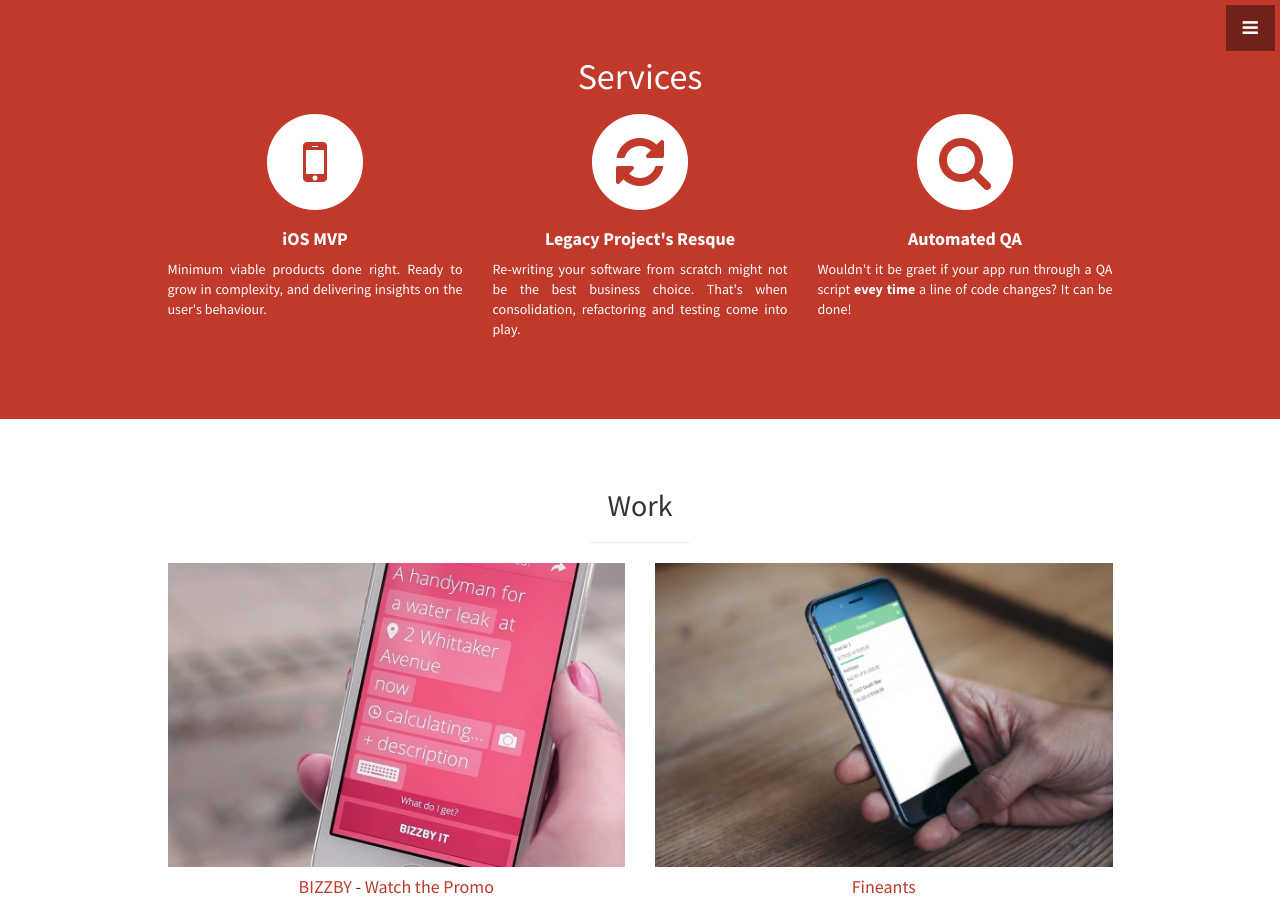
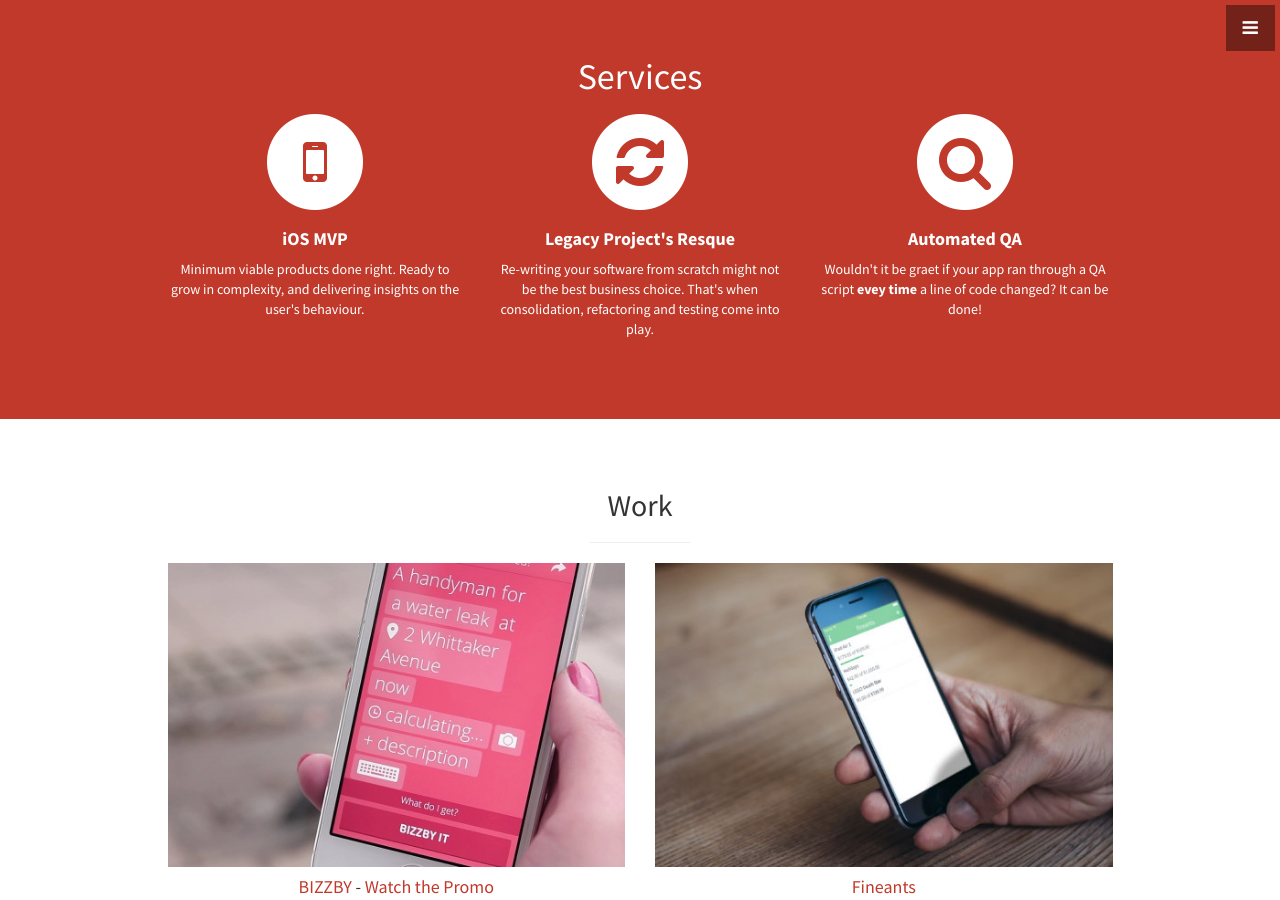
Before and after one commit to mokagio/giovannilodi.com, a Jekyll site: the page built from index.html, in a window 1280 px wide and 900 px high, scrolled down 1125 px. Built offline with Jekyll 4.4.1, drawn with Linux system fonts in a browser that asks for light colours.

Commit message:
Fix typo

```diff
--- a/_layouts/default.html
+++ b/_layouts/default.html
@@ -99,7 +99,7 @@
                                 <h4>
                                     <strong>iOS MVP</strong>
                                 </h4>
-                                <p class="text-justify">
+                                <p class="text-center">
                                     Minimum viable products done right. Ready to grow in complexity, and delivering insights on the user's behaviour.
                                 </p>
                                 <!--<a href="#" class="btn btn-light">Learn More</a>-->
@@ -114,7 +114,7 @@
                                 <h4>
                                     <strong>Legacy Project's Resque</strong>
                                 </h4>
-                                <p class="text-justify">
+                                <p class="text-center">
                                     Re-writing your software from scratch might not be the best business choice. That's when consolidation, refactoring and testing come into play.
                                 </p>
                                 <!--<a href="#" class="btn btn-light">Learn More</a-->
@@ -129,8 +129,8 @@
                                 <h4>
                                     <strong>Automated QA</strong>
                                 </h4>
-                                <p class="text-justify">
-                                    Wouldn't it be graet if your app run through a QA script <strong>evey time</strong> a line of code changes? It can be done!
+                                <p class="text-center">
+                                    Wouldn't it be graet if your app ran through a QA script <strong>evey time</strong> a line of code changed? It can be done!
                                 </p>
                                 <!--<a href="#" class="btn btn-light">Learn More</a>-->
                             </div>
```
Also changed, not shown: css/stylish-portfolio.css (line endings or trailing spaces).
